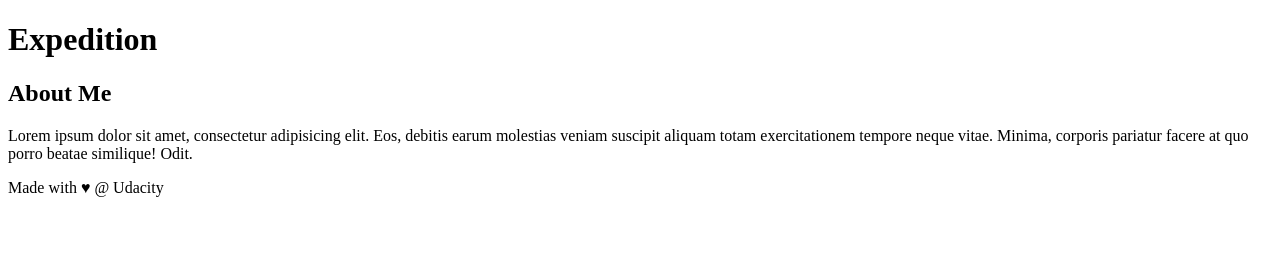
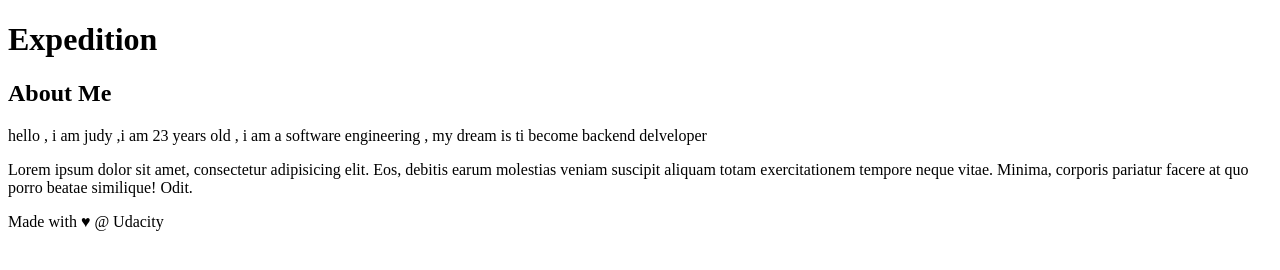
Before and after one commit to judy-deshak/test, a plain HTML site: page index.html in a window 1280 px wide. Drawn offline with Linux system fonts and the light colour scheme.

Commit message:
add about me new section

```diff
--- a/index.html
+++ b/index.html
@@ -21,7 +21,7 @@
     <!-- start of new content -->
     <aside>
         <h2>About Me</h2>
-
+        <p> hello , i am judy ,i am 23 years old , i am a software engineering , my dream is ti become backend delveloper</p>
         <p>Lorem ipsum dolor sit amet, consectetur adipisicing elit. Eos, debitis earum molestias veniam suscipit aliquam totam exercitationem tempore neque vitae. Minima, corporis pariatur facere at quo porro beatae similique! Odit.</p>
     </aside>
     <!-- end of new content -->
```
